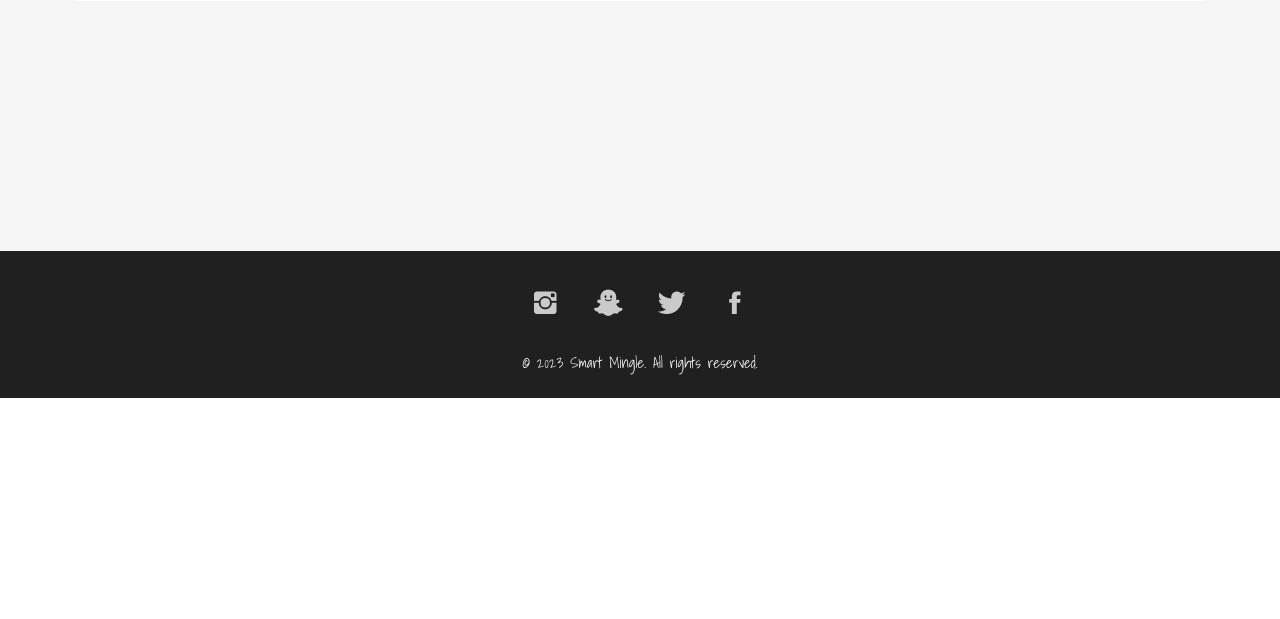
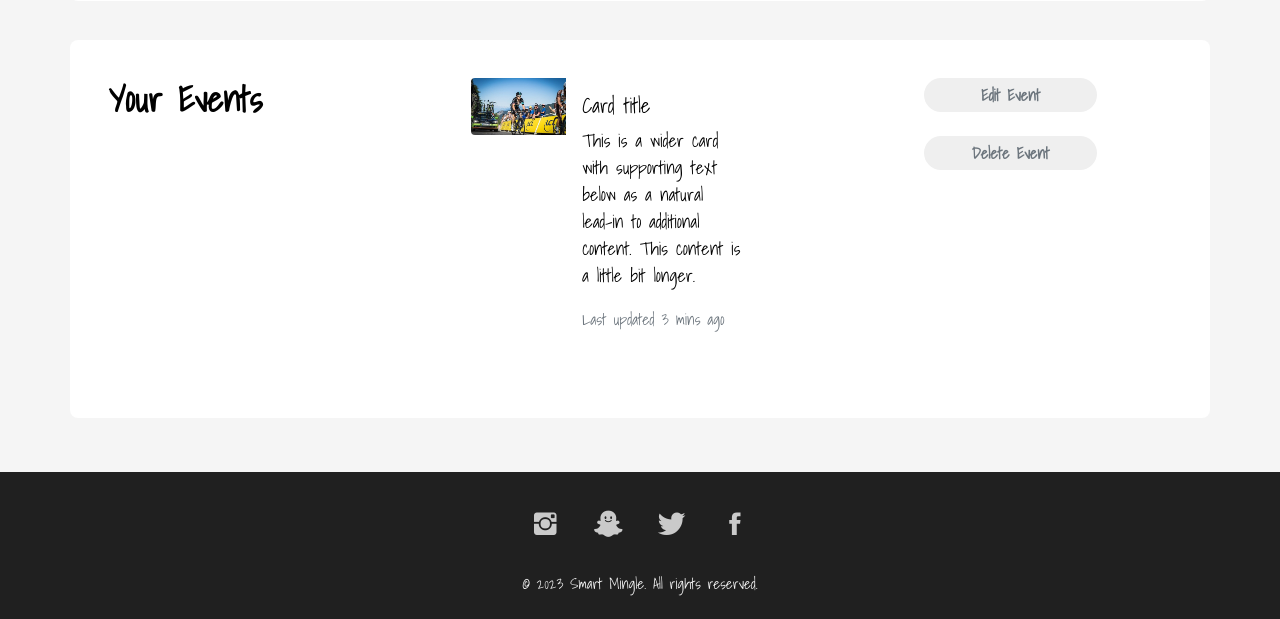
Before and after one commit to hirakhan95/smart-mingle, a Django app: page /user in a window 1280 px wide. Shown: the part 402-1021 px from the top of the page. Before the commit the page ends 800 px from the top, so only its background shows below. Run offline with Django 3.2, Linux system fonts and the light colour scheme; the visitor is signed in with stand-in values (Sample User, id 1); data that the repository does not hold is empty; some libraries are stand-ins or nearby versions.

Commit message:
user.html updated if the user has created any event

```diff
--- a/templates/smart_mingle_app/user.html
+++ b/templates/smart_mingle_app/user.html
@@ -64,4 +64,47 @@
     </form>
 </div>
 
+
+
+<div class="container mt-3 emp-profile">
+    <div class="row">
+    <div class="col-md-4">
+        <h3>Your Events</h3>
+    </div>
+    <div class="col-md-5">
+        <div class="col-md-8 mb-3">
+            <div class="card">
+              <div class="card mb-3">
+                <div class="row g-0">
+                  <div class="col-md-4">
+                    <img src="static/images/event2.jpeg" class="img-fluid rounded-start" alt="..." />
+                  </div>
+                  <div class="col-md-8">
+                    <div class="card-body">
+                      <h5 class="card-title">Card title</h5>
+                      <p class="card-text">
+                        This is a wider card with supporting text below as a
+                        natural lead-in to additional content. This content is a
+                        little bit longer.
+                      </p>
+                      <p class="card-text">
+                        <small class="text-muted"
+                          >Last updated 3 mins ago</small
+                        >
+                      </p>
+                    </div>
+                  </div>
+                </div>
+              </div>
+            </div>
+          </div>
+    </div>
+        <div class="col-md-3">
+                <input type="button" class="profile-edit-btn" name="update" value="Edit Event" onclick="window.location.href='{% url 'app:update_event' %}'"/>
+            <br> <br>
+
+            <input type="button" class="profile-edit-btn" name="delete" value="Delete Event" onclick="window.location.href='{% url 'app:delete_event' %}'"/>
+            </div>
+    </div>
+
 {% endblock %}
```
